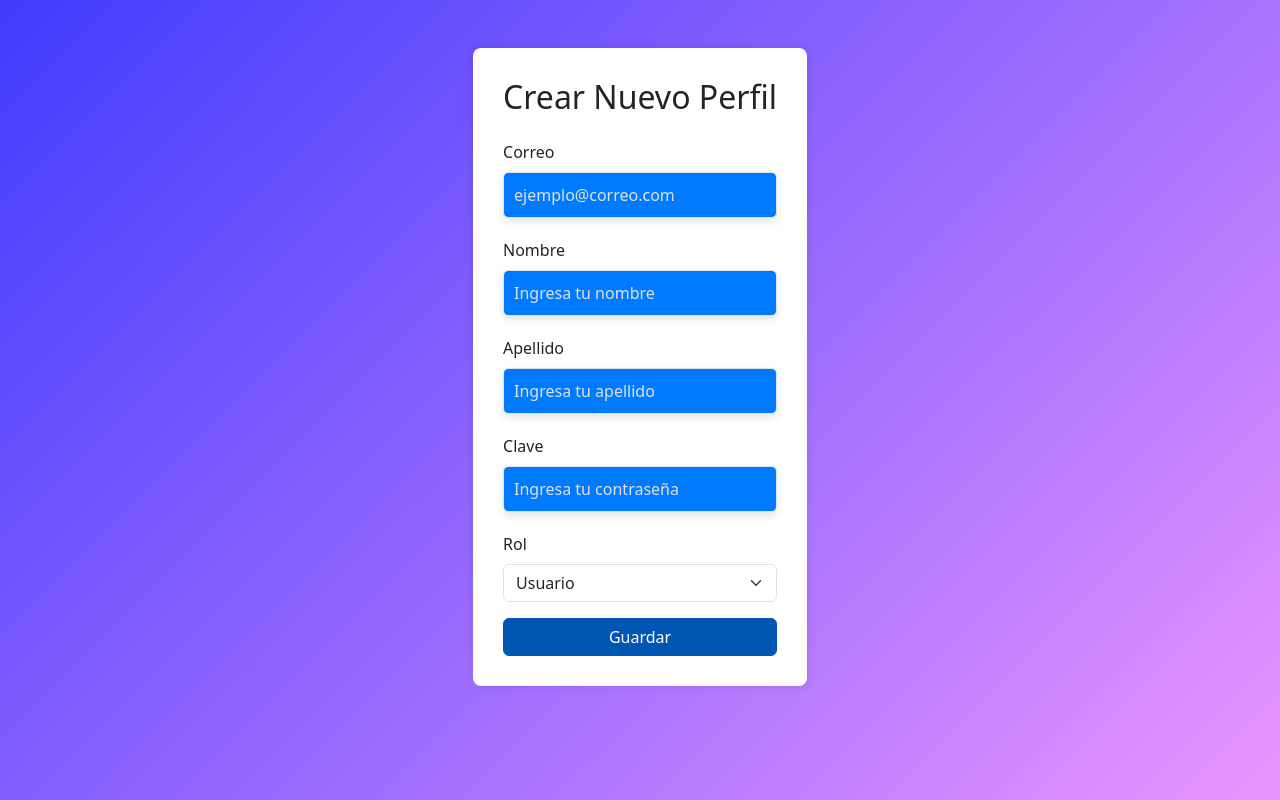
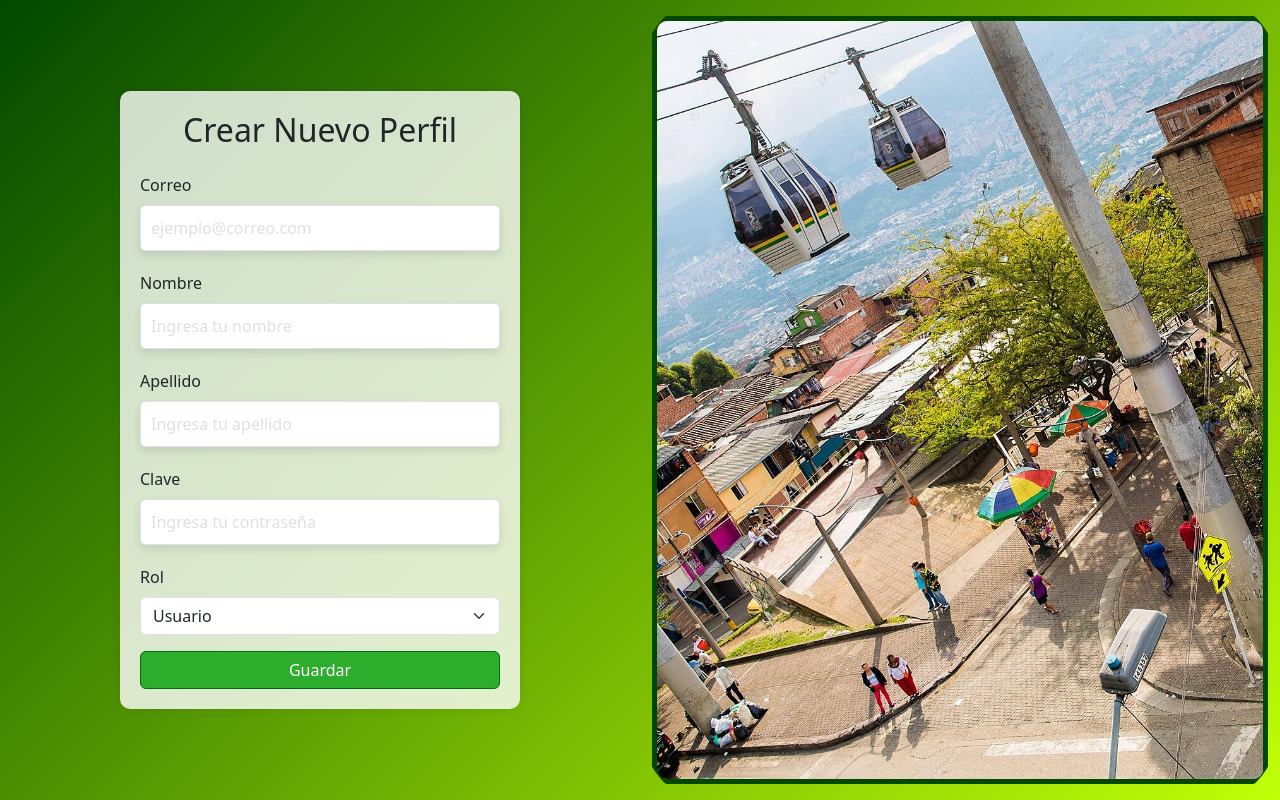
Before and after one commit to ValenciaSebs/TuFactura-Medellin, a Django app: page /agregar_perfil/ in a window 1280 px wide. Run offline with Django 5.2, Linux system fonts and the light colour scheme.

Commit message:
Verificacion User-Diseño

```diff
--- a/projectsystem/facturacion/static/css/estilos-form.css
+++ b/projectsystem/facturacion/static/css/estilos-formulario.css
@@ -1,5 +1,5 @@
 body {
-    background: linear-gradient(135deg, #403cfd 0%, #ea95ff 100%);
+    background: linear-gradient(135deg, #024800 0%, #c1ff07 100%);
     display: flex;
     justify-content: center;
     align-items: center;
@@ -27,8 +27,8 @@ h1 {
 
 .logo {
     width: 100%;
-    height: 150px; /* Ajusta la altura según sea necesario */
-    object-fit: cover; /* Cubre el área sin distorsionar la imagen */
+    height: 150px;
+    object-fit: cover;
 }
 
 .form-control {
@@ -40,7 +40,7 @@ h1 {
 }
 
 .btn-info {
-    background-color: #332bcb;
+    background-color: #0cb214;
     color: whitesmoke;
     border: none;
     padding: 10px 20px;
@@ -51,7 +51,7 @@ h1 {
 }
 
 .btn-info:hover {
-    background-color: #332bcb;
+    background-color: #0cb214;
 }
 
 .alert {
--- /dev/null
+++ b/projectsystem/facturacion/static/css/estilos-nuevperf.css
@@ -0,0 +1,55 @@
+body {
+    background: linear-gradient(135deg, #024800 0%, #c1ff07 100%);
+    display: flex;
+    justify-content: center;
+    align-items: center;
+    height: 100vh;
+    margin: 0;
+}
+
+.form-container {
+    background-color: rgba(255, 255, 255, 0.8); /* Fondo blanco semitransparente */
+    padding: 20px;
+    border-radius: 10px;
+    box-shadow: 0 0 10px rgba(0, 0, 0, 0.1); /* Sombra suave */
+    width: 100%;
+    max-width: 400px; /* Ancho máximo del formulario */
+}
+
+.form-control {
+    border-radius: 5px;
+    padding: 10px;
+    font-size: 1rem;
+    margin-bottom: 20px;
+    box-shadow: 0px 4px 8px rgba(0, 0, 0, 0.1);
+}
+
+.form-control::placeholder {
+    color: #e0e0e0;
+}
+
+.btn-primary {
+    background-color: #2cad2c;
+    border-color: #006a15;
+}
+
+.alert {
+    margin-bottom: 20px;
+}
+
+.image-container {
+    display: flex;
+    justify-content: center;
+    align-items: center;
+    height: 100%;
+    overflow: hidden;
+    border-radius: 10%;
+}
+
+.image-container img {
+    max-width: 100%;
+    max-height: 100%;
+    object-fit: contain;
+    border: 5px solid #024800; /* Borde verde oscuro */
+    border-radius: 15px; /* Esquinas redondeadas */
+}
--- a/projectsystem/facturacion/templates/login/login_form.html
+++ b/projectsystem/facturacion/templates/login/login_form.html
@@ -6,7 +6,7 @@
     <meta name="viewport" content="width=device-width, initial-scale=1.0">
     <title>Login</title>
     <link href="https://cdn.jsdelivr.net/npm/bootstrap@5.3.3/dist/css/bootstrap.min.css" rel="stylesheet" integrity="sha384-QWTKZyjpPEjISv5WaRU9OFeRpok6YctnYmDr5pNlyT2bRjXh0JMhjY6hW+ALEwIH" crossorigin="anonymous">
-    <link rel="stylesheet" href="{% static 'css/estilos-form.css' %}">
+    <link rel="stylesheet" href="{% static 'css/estilos-formulario.css' %}">
 
 </head>
 <body>
@@ -23,7 +23,7 @@
         {% endif %}
 
         <h1>TuFactura Medellín</h1>
-        <img class="logo" src="{% static 'img/logomedellin.png' %}"><br>
+        <img class="logo" src="{% static 'img/logoepm.png' %}"><br>
 
 
         <form action="#" method="post">
--- a/projectsystem/facturacion/templates/login/nuevperf_form.html
+++ b/projectsystem/facturacion/templates/login/nuevperf_form.html
@@ -6,34 +6,14 @@
     <meta name="viewport" content="width=device-width, initial-scale=1.0">
     <title>Crear Nuevo Perfil</title>
     <link href="https://cdn.jsdelivr.net/npm/bootstrap@5.3.3/dist/css/bootstrap.min.css" rel="stylesheet" integrity="sha384-QWTKZyjpPEjISv5WaRU9OFeRpok6YctnYmDr5pNlyT2bRjXh0JMhjY6hW+ALEwIH" crossorigin="anonymous">
-    <link rel="stylesheet" href="{% static 'css/estilos-form.css' %}">
-    <style>
-        body {
-            background-color: #f8f9fa;
-        }
-        .form-container {
-            background-color: #ffffff;
-            padding: 30px;
-            border-radius: 8px;
-            box-shadow: 0 0 10px rgba(0, 0, 0, 0.1);
-            max-width: 500px;
-            margin: auto;
-        }
-        .form-control {
-            background-color: #007bff;
-            color: #ffffff;
-        }
-        .form-control::placeholder {
-            color: #e0e0e0;
-        }
-        .btn-primary {
-            background-color: #0056b3;
-            border-color: #0056b3;
-        }
-    </style>
+    <link rel="stylesheet" href="{% static 'css/estilos-nuevperf.css' %}">
+
 </head>
 <body>
-    <div class="form-container mt-5">
+    <div class="container-fluid">
+        <div class="row vh-100">
+            <div class="col-md-6 d-flex align-items-center justify-content-center">
+                <div class="form-container">
                     <h2 class="mb-4 text-center">Crear Nuevo Perfil</h2>
 
                     <!-- Mostrar las notificaciones -->
@@ -74,7 +54,6 @@
                             <label for="rol" class="form-label">Rol</label>
                             <select id="rol" name="rol" class="form-select">
                                 <option value="U">Usuario</option>
-                    <option value="A">Administrador</option>
                                 <!-- Agrega más opciones aquí si es necesario -->
                             </select>
                         </div>
@@ -82,6 +61,13 @@
                         <button type="submit" class="btn btn-primary w-100">Guardar</button>
                     </form>
                 </div>
+            </div>
+
+            <div class="col-md-6 image-container">
+                <img class="logo" src="{% static 'img/fondomedellin.jpg' %}"><br>
+            </div>
+        </div>
+    </div>
 
     <script src="https://cdn.jsdelivr.net/npm/bootstrap@5.3.3/dist/js/bootstrap.bundle.min.js" integrity="sha384-YvpcrYf0tY3lHB60NNkmXc5s9fDVZLESaAA55NDzOxhy9GkcIdslK1eN7N6jIeHz" crossorigin="anonymous"></script>
 </body>
--- a/projectsystem/facturacion/views.py
+++ b/projectsystem/facturacion/views.py
@@ -61,23 +61,28 @@ def nuevo_perfil_form(request):
         clave = request.POST.get("clave")
         rol = request.POST.get("rol")
 
-        try:
-            # Crear y guardar el nuevo perfil
-            query = Usuario(
-                correo=correo,
-                nombre=nombre,
-                apellido=apellido,
-                clave=clave,
-                rol=rol,
-            )
-            query.save()
-            # Mostrar mensaje de éxito
-            messages.success(request, "Perfil creado correctamente")
-            # Redirigir a la página de inicio de sesión
-            return redirect('login')  # Cambia esto si es necesario
+        # Verificar si el correo ya está en uso
+        if Usuario.objects.filter(correo=correo).exists():
+            # Mostrar mensaje de error si el correo ya está registrado
+            messages.error(request, "Correo Electronico ya existente.")
+        else:
+            try:
+                # Crear y guardar el nuevo perfil
+                query = Usuario(
+                    correo=correo,
+                    nombre=nombre,
+                    apellido=apellido,
+                    clave=clave,
+                    rol=rol,
+                )
+                query.save()
+                # Mostrar mensaje de éxito
+                messages.success(request, "Perfil creado correctamente")
+                # Redirigir a la página de inicio de sesión
+                return redirect('login')
 
-        except Exception as e:
-            # Mostrar mensaje de error
-            messages.error(request, f"Ocurrió un error. No se guardó el perfil: {e}")
+            except Exception as e:
+                # Mostrar mensaje de error si ocurre una excepción
+                messages.error(request, f"Ocurrió un error. No se guardó el perfil: {e}")
 
     return render(request, 'login/nuevperf_form.html')
```
Also changed, not shown: projectsystem/facturacion/static/img/fondomedellin.jpg (added), projectsystem/facturacion/static/img/logoepm.png (added), projectsystem/facturacion/static/img/logomedellin.png (deleted), projectsystem/facturacion/static/img/medallologo.jpeg (deleted). Lines whose indentation alone changed are shown as unchanged.
